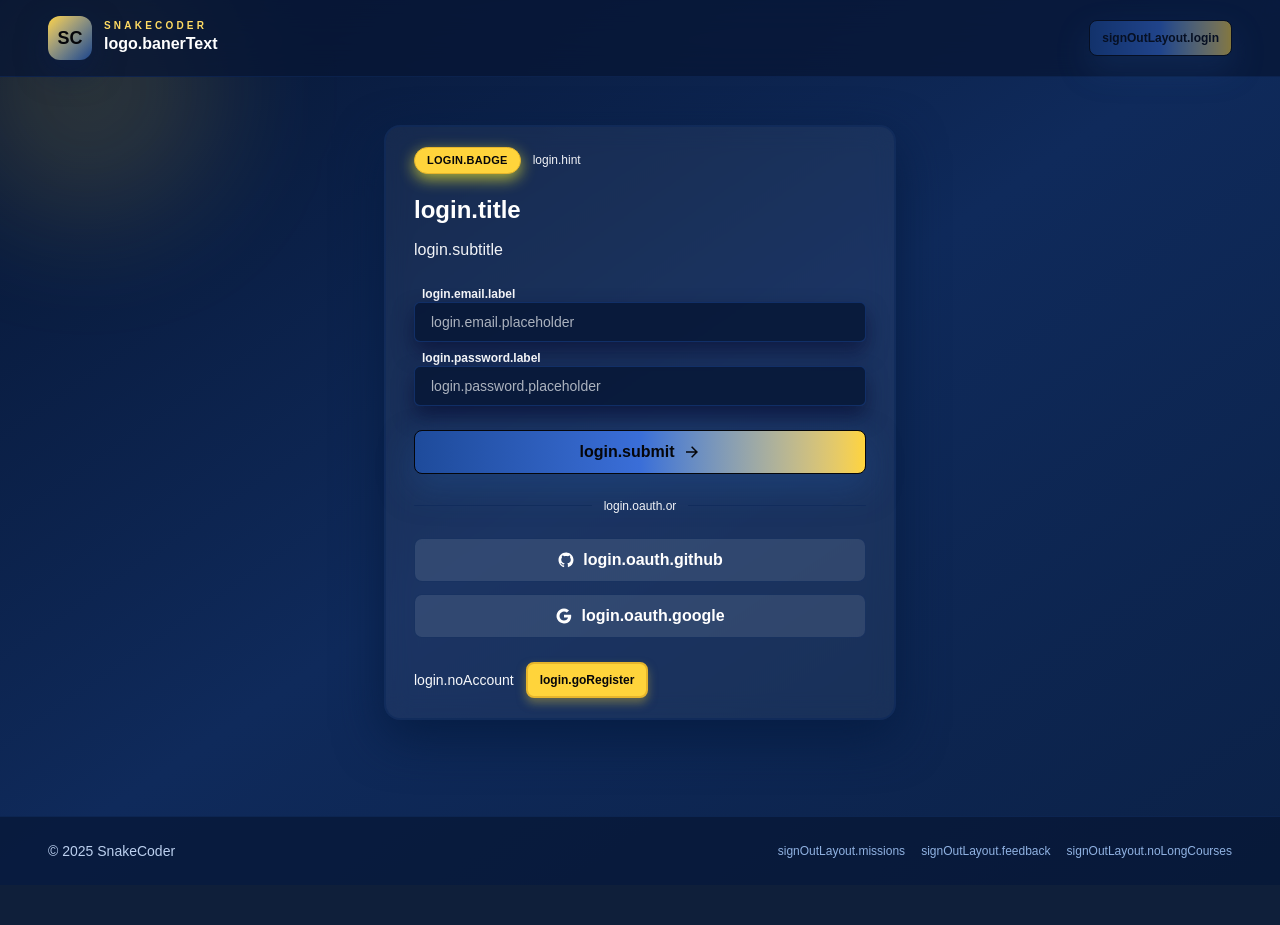
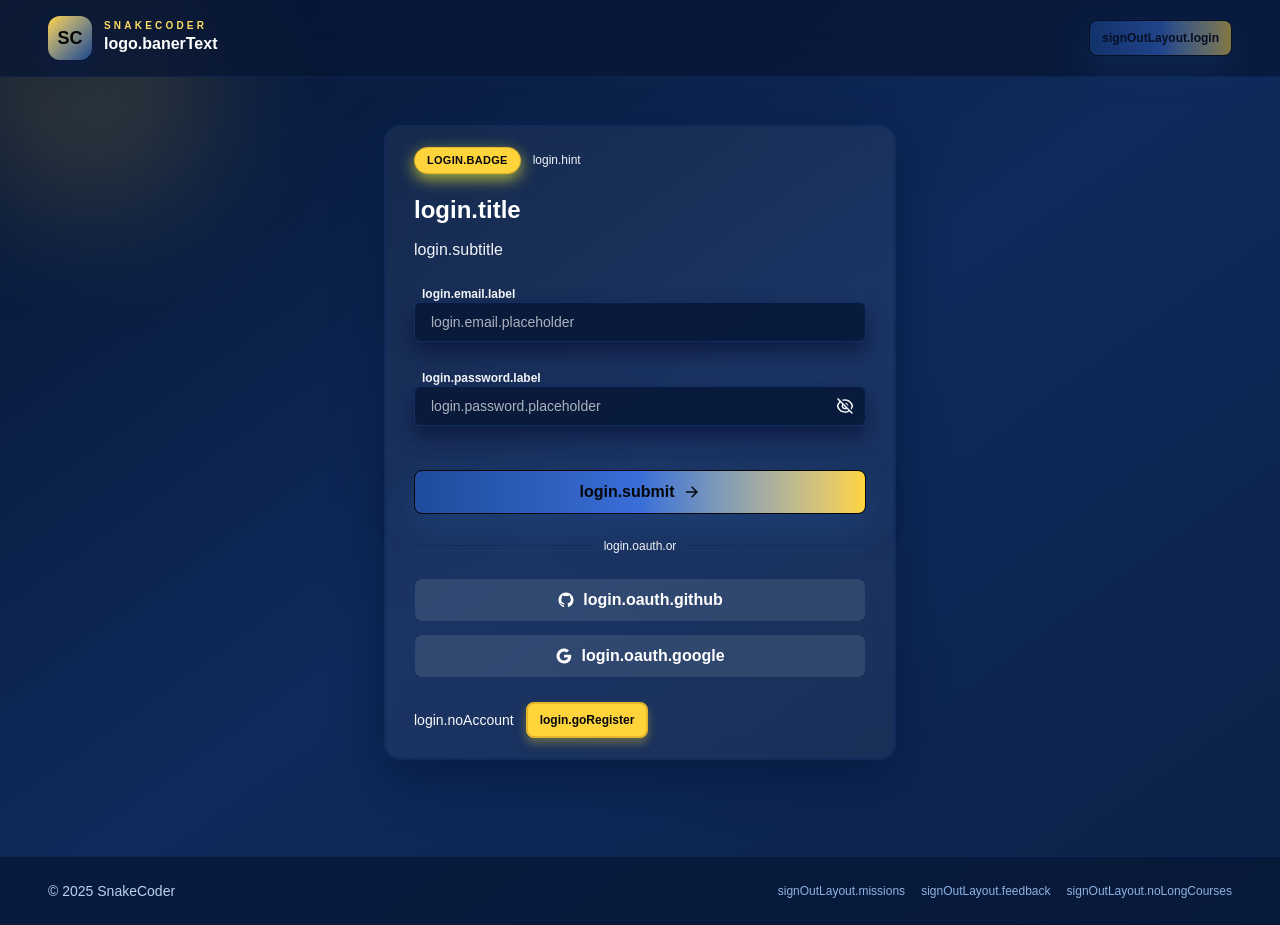
Before and after one commit to PatGaj/SnakeCoder, a Next.js app in the folder apps/snake_coder/: page /en/login in a window 1280 px wide. Before the commit the page ends 885 px from the top, so only its background shows below. Built offline with nearby package versions, Linux system fonts and the light colour scheme.

Commit message:
feat: enhance Input and Checkbox with error text and password visibility toggle

```diff
--- a/apps/snake_coder/src/components/checkbox/Checkbox.tsx
+++ b/apps/snake_coder/src/components/checkbox/Checkbox.tsx
@@ -110,8 +110,10 @@ const Checkbox = React.forwardRef<HTMLInputElement, CheckboxProps>(
             </span>
           )}
         </span>
-        {destructiveText && (
-          <span className={clsx('text-xs text-red-600', { invisible: !destructive })}>{destructiveText}</span>
+        {destructiveText !== undefined && (
+          <span className={clsx('min-h-4 text-xs text-red-600', { invisible: !destructive })}>
+            {destructiveText || '\u00A0'}
+          </span>
         )}
       </label>
     )
--- a/apps/snake_coder/src/components/input/Input.tsx
+++ b/apps/snake_coder/src/components/input/Input.tsx
@@ -1,6 +1,9 @@
+'use client'
+
 import React from 'react'
 import clsx from 'clsx'
 import { tv, type VariantProps } from 'tailwind-variants'
+import { RiEyeLine, RiEyeOffLine } from 'react-icons/ri'
 
 import { cn } from '@/lib/utils'
 
@@ -57,10 +60,34 @@ type InputProps = React.InputHTMLAttributes<HTMLInputElement> &
     title?: React.ReactNode
     destructive?: boolean
     destructiveText?: React.ReactNode
+    showPasswordToggle?: boolean
+    passwordToggleLabelShow?: string
+    passwordToggleLabelHide?: string
   }
 
 const Input = React.forwardRef<HTMLInputElement, InputProps>(
-  ({ className, variant, size, round, destructive = false, title, destructiveText, disabled, ...props }, ref) => {
+  (
+    {
+      className,
+      variant,
+      size,
+      round,
+      destructive = false,
+      title,
+      destructiveText,
+      disabled,
+      type,
+      showPasswordToggle = true,
+      passwordToggleLabelShow = 'Show password',
+      passwordToggleLabelHide = 'Hide password',
+      ...props
+    },
+    ref
+  ) => {
+    const [passwordVisible, setPasswordVisible] = React.useState(false)
+    const canTogglePassword = type === 'password' && showPasswordToggle
+    const resolvedType = canTogglePassword ? (passwordVisible ? 'text' : 'password') : type
+
     return (
       <label className="flex flex-col select-none">
         {title && (
@@ -73,14 +100,38 @@ const Input = React.forwardRef<HTMLInputElement, InputProps>(
             {title}
           </span>
         )}
-        <input
-          ref={ref}
-          disabled={disabled}
-          className={cn(inputStyles({ variant, size, round, destructive }), className)}
-          {...props}
-        />
-        {destructiveText && (
-          <span className={clsx('text-xs pl-2 pt-1 text-red-500', { invisible: !destructive })}>{destructiveText}</span>
+        <div className="relative">
+          <input
+            ref={ref}
+            type={resolvedType}
+            disabled={disabled}
+            className={cn(
+              inputStyles({ variant, size, round, destructive }),
+              clsx({ 'pr-10': canTogglePassword }),
+              className
+            )}
+            {...props}
+          />
+          {canTogglePassword && (
+            <button
+              type="button"
+              disabled={disabled}
+              aria-label={passwordVisible ? passwordToggleLabelHide : passwordToggleLabelShow}
+              className={clsx(
+                'absolute right-3 top-1/2 -translate-y-1/2 cursor-pointer',
+                'text-snowWhite-200 hover:text-snowWhite-50',
+                { 'opacity-60': disabled }
+              )}
+              onClick={() => setPasswordVisible((prev) => !prev)}
+            >
+              {passwordVisible ? <RiEyeLine size={18} /> : <RiEyeOffLine size={18} />}
+            </button>
+          )}
+        </div>
+        {destructiveText !== undefined && (
+          <span className={clsx('min-h-4 pl-2 pt-1 text-xs text-red-500', { invisible: !destructive })}>
+            {destructiveText || '\u00A0'}
+          </span>
         )}
       </label>
     )
```
